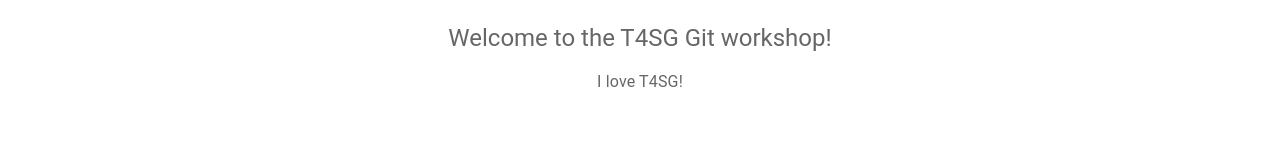
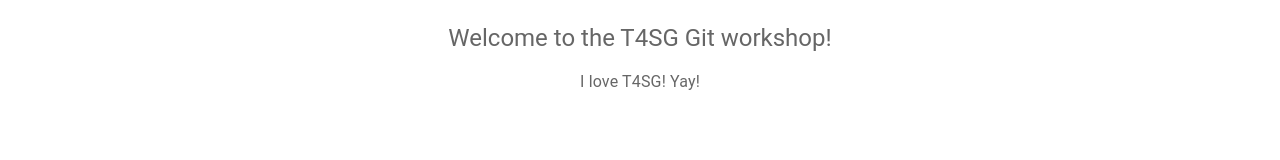
Before and after one commit to hcs-t4sg/git-workshop, a React (Create React App) app: page / in a window 1280 px wide. Shown: the part 199-359 px from the top of the page. Built offline with nearby package versions, Linux system fonts and the light colour scheme.

Commit message:
changed description line to add yay

```diff
--- a/src/App.js
+++ b/src/App.js
@@ -58,7 +58,7 @@
                 Welcome to the T4SG Git workshop!
               </Typography>
               <Typography variant="body1" align="center" color="text.secondary" paragraph>
-                I love T4SG!
+                I love T4SG! Yay!
               </Typography>
               <Stack
                 sx={{ pt: 4 }}
```
